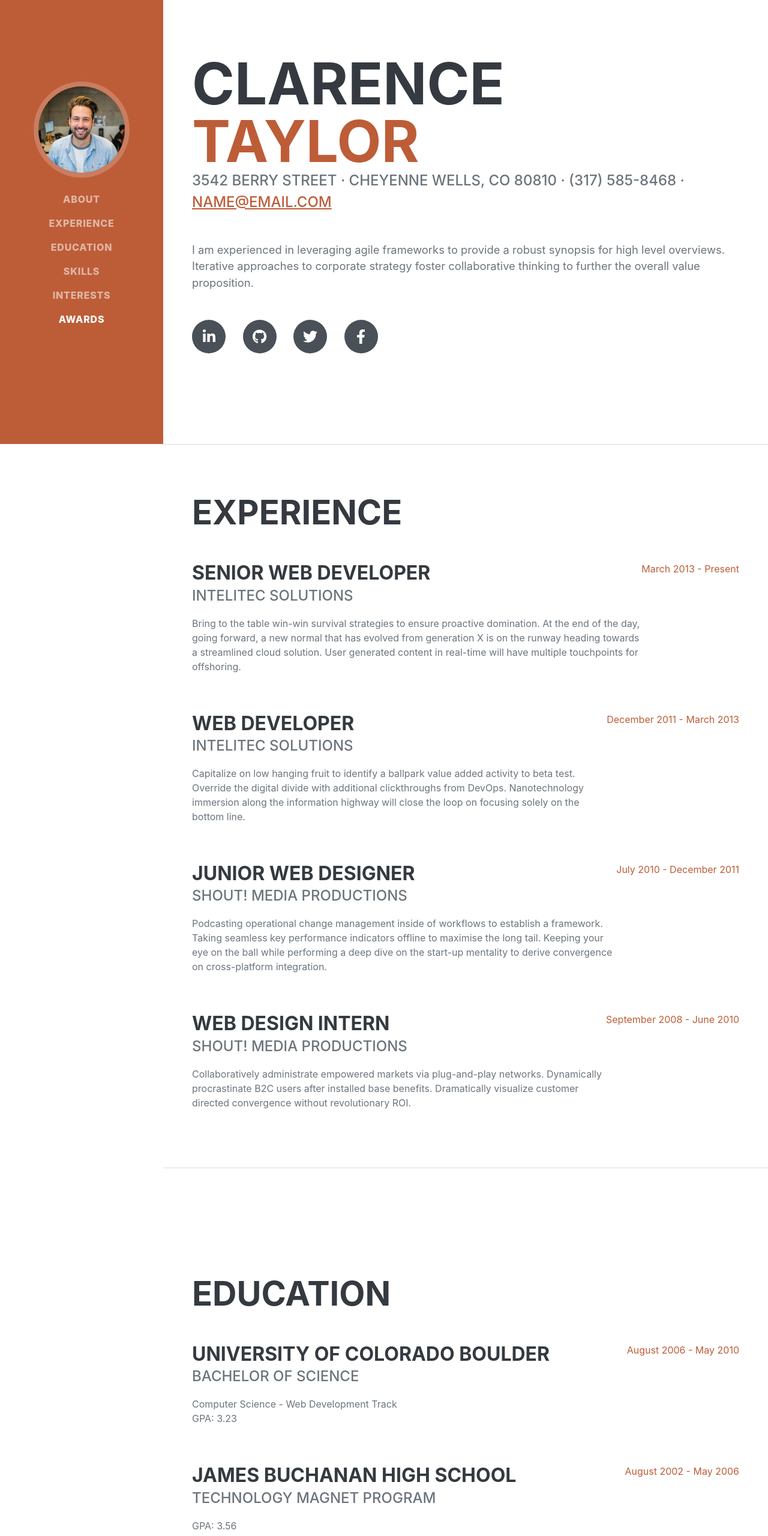
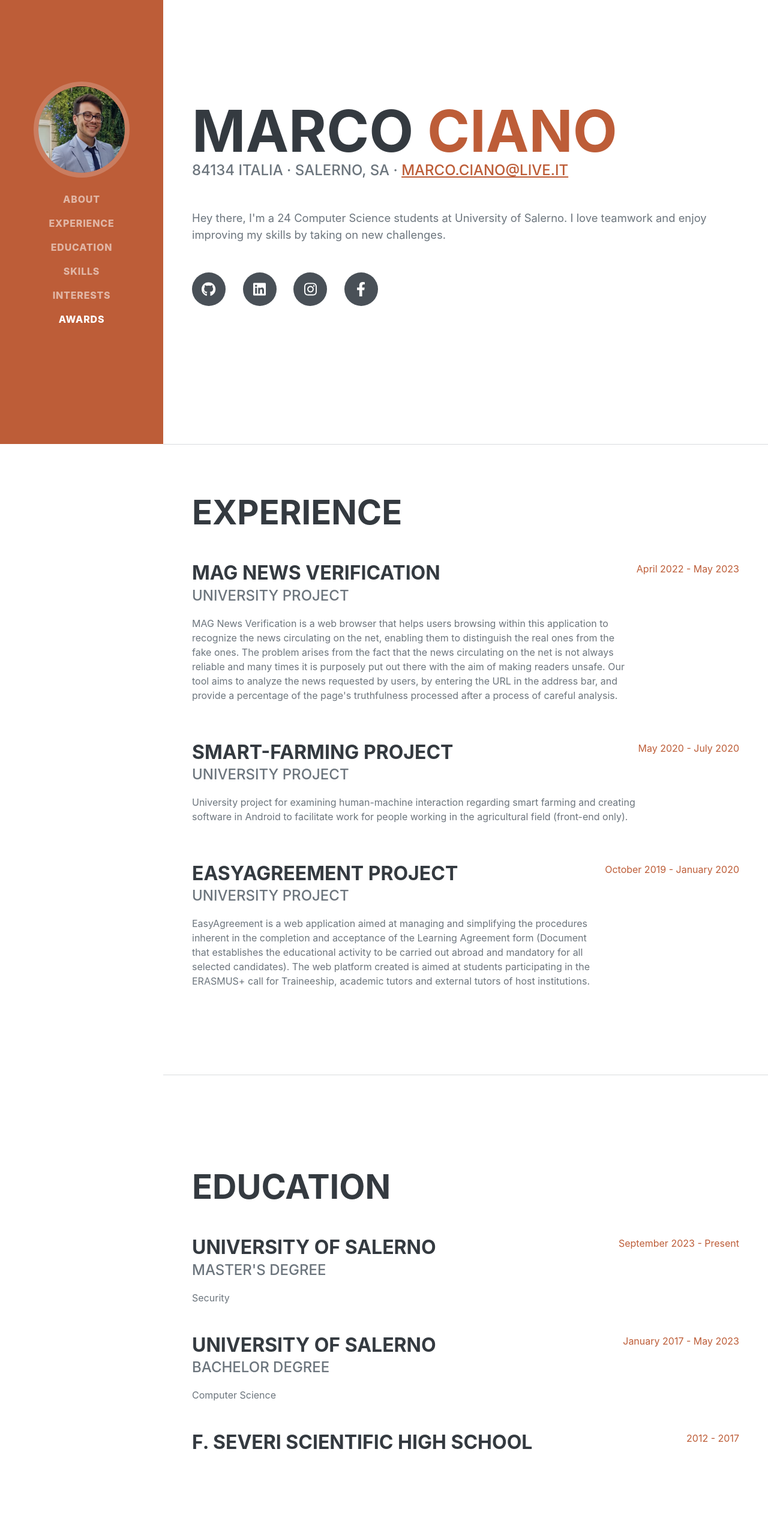
Before and after one commit to marcociano/marcociano.github.io, a plain HTML site: page index.html in a window 1280 px wide. Shown: the part 60-2620 px from the top of the page at 60% size. Drawn offline with nearby package versions, Linux system fonts and the light colour scheme; a web font is replaced by a local one.

Commit message:
Upload CV Site

```diff
--- a/index.html
+++ b/index.html
@@ -1,28 +1,34 @@
 <!DOCTYPE html>
 <html lang="en">
+
 <head>
     <meta charset="utf-8" />
     <meta name="viewport" content="width=device-width, initial-scale=1, shrink-to-fit=no" />
     <meta name="description" content="" />
     <meta name="author" content="" />
-        <title>Resume - Start Bootstrap Theme</title>
+    <title>CV Marco Ciano</title>
     <link rel="icon" type="image/x-icon" href="assets/img/favicon.ico" />
     <!-- Font Awesome icons (free version)-->
     <script src="https://use.fontawesome.com/releases/v6.3.0/js/all.js" crossorigin="anonymous"></script>
     <!-- Google fonts-->
-        <link href="https://fonts.googleapis.com/css?family=Saira+Extra+Condensed:500,700" rel="stylesheet" type="text/css" />
+    <link href="https://fonts.googleapis.com/css?family=Saira+Extra+Condensed:500,700" rel="stylesheet"
+        type="text/css" />
     <link href="https://fonts.googleapis.com/css?family=Muli:400,400i,800,800i" rel="stylesheet" type="text/css" />
     <!-- Core theme CSS (includes Bootstrap)-->
     <link href="css/styles.css" rel="stylesheet" />
 </head>
+
 <body id="page-top">
     <!-- Navigation-->
     <nav class="navbar navbar-expand-lg navbar-dark bg-primary fixed-top" id="sideNav">
         <a class="navbar-brand js-scroll-trigger" href="#page-top">
-                <span class="d-block d-lg-none">Clarence Taylor</span>
-                <span class="d-none d-lg-block"><img class="img-fluid img-profile rounded-circle mx-auto mb-2" src="assets/img/profile.jpg" alt="..." /></span>
+            <span class="d-block d-lg-none">Marco Ciano</span>
+            <span class="d-none d-lg-block"><img class="img-fluid img-profile rounded-circle mx-auto mb-2"
+                    src="assets/img/profile.png" alt="..." /></span>
         </a>
-            <button class="navbar-toggler" type="button" data-bs-toggle="collapse" data-bs-target="#navbarResponsive" aria-controls="navbarResponsive" aria-expanded="false" aria-label="Toggle navigation"><span class="navbar-toggler-icon"></span></button>
+        <button class="navbar-toggler" type="button" data-bs-toggle="collapse" data-bs-target="#navbarResponsive"
+            aria-controls="navbarResponsive" aria-expanded="false" aria-label="Toggle navigation"><span
+                class="navbar-toggler-icon"></span></button>
         <div class="collapse navbar-collapse" id="navbarResponsive">
             <ul class="navbar-nav">
                 <li class="nav-item"><a class="nav-link js-scroll-trigger" href="#about">About</a></li>
@@ -40,19 +46,20 @@
         <section class="resume-section" id="about">
             <div class="resume-section-content">
                 <h1 class="mb-0">
-                        Clarence
-                        <span class="text-primary">Taylor</span>
+                    Marco
+                    <span class="text-primary">Ciano</span>
                 </h1>
                 <div class="subheading mb-5">
-                        3542 Berry Street · Cheyenne Wells, CO 80810 · (317) 585-8468 ·
-                        <a href="mailto:name@email.com">name@email.com</a>
+                    84134 Italia · Salerno, SA ·
+                    <a href="mailto:name@email.com">marco.ciano@live.it</a>
                 </div>
-                    <p class="lead mb-5">I am experienced in leveraging agile frameworks to provide a robust synopsis for high level overviews. Iterative approaches to corporate strategy foster collaborative thinking to further the overall value proposition.</p>
+                <p class="lead mb-5">Hey there, I'm a 24 Computer Science students at University of Salerno. I love
+                    teamwork and enjoy improving my skills by taking on new challenges.</p>
                 <div class="social-icons">
-                        <a class="social-icon" href="#!"><i class="fab fa-linkedin-in"></i></a>
-                        <a class="social-icon" href="#!"><i class="fab fa-github"></i></a>
-                        <a class="social-icon" href="#!"><i class="fab fa-twitter"></i></a>
-                        <a class="social-icon" href="#!"><i class="fab fa-facebook-f"></i></a>
+                    <a class="social-icon" href="https://shorturl.at/abwV8"><i class="fab fa-github"></i></a>
+                    <a class="social-icon" href="https://shorturl.at/gIY78"><i class="fab fa-linkedin"></i></a>
+                    <a class="social-icon" href="https://shorturl.at/ikGT9"><i class="fab fa-instagram"></i></a>
+                    <a class="social-icon" href="https://shorturl.at/qyS14"><i class="fab fa-facebook-f"></i></a>
                 </div>
             </div>
         </section>
@@ -63,36 +70,41 @@
                 <h2 class="mb-5">Experience</h2>
                 <div class="d-flex flex-column flex-md-row justify-content-between mb-5">
                     <div class="flex-grow-1">
-                            <h3 class="mb-0">Senior Web Developer</h3>
-                            <div class="subheading mb-3">Intelitec Solutions</div>
-                            <p>Bring to the table win-win survival strategies to ensure proactive domination. At the end of the day, going forward, a new normal that has evolved from generation X is on the runway heading towards a streamlined cloud solution. User generated content in real-time will have multiple touchpoints for offshoring.</p>
+                        <h3 class="mb-0">MAG News Verification</h3>
+                        <div class="subheading mb-3">University Project</div>
+                        <p>MAG News Verification is a web browser that helps users browsing within this application to
+                            recognize the news circulating on the net, enabling them to distinguish the real ones from
+                            the fake ones. The problem arises from the fact that the news circulating on the net is not
+                            always reliable and many times it is purposely put out there with the aim of making readers
+                            unsafe. Our tool aims to analyze the news requested by users, by entering the URL in the
+                            address bar, and provide a percentage of the page's truthfulness processed after a process
+                            of careful analysis.</p>
                     </div>
-                        <div class="flex-shrink-0"><span class="text-primary">March 2013 - Present</span></div>
+                    <div class="flex-shrink-0"><span class="text-primary">April 2022 - May 2023</span></div>
                 </div>
                 <div class="d-flex flex-column flex-md-row justify-content-between mb-5">
                     <div class="flex-grow-1">
-                            <h3 class="mb-0">Web Developer</h3>
-                            <div class="subheading mb-3">Intelitec Solutions</div>
-                            <p>Capitalize on low hanging fruit to identify a ballpark value added activity to beta test. Override the digital divide with additional clickthroughs from DevOps. Nanotechnology immersion along the information highway will close the loop on focusing solely on the bottom line.</p>
+                        <h3 class="mb-0">Smart-Farming Project</h3>
+                        <div class="subheading mb-3">University Project</div>
+                        <p>University project for examining human-machine interaction regarding smart farming and
+                            creating software in Android to facilitate work for people working in the agricultural field
+                            (front-end only).</p>
                     </div>
-                        <div class="flex-shrink-0"><span class="text-primary">December 2011 - March 2013</span></div>
+                    <div class="flex-shrink-0"><span class="text-primary">May 2020 - July 2020</span></div>
                 </div>
                 <div class="d-flex flex-column flex-md-row justify-content-between mb-5">
                     <div class="flex-grow-1">
-                            <h3 class="mb-0">Junior Web Designer</h3>
-                            <div class="subheading mb-3">Shout! Media Productions</div>
-                            <p>Podcasting operational change management inside of workflows to establish a framework. Taking seamless key performance indicators offline to maximise the long tail. Keeping your eye on the ball while performing a deep dive on the start-up mentality to derive convergence on cross-platform integration.</p>
+                        <h3 class="mb-0">EasyAgreement Project</h3>
+                        <div class="subheading mb-3">University Project</div>
+                        <p>EasyAgreement is a web application aimed at managing and simplifying the procedures inherent
+                            in the completion and acceptance of the Learning Agreement form (Document that establishes
+                            the educational activity to be carried out abroad and mandatory for all selected
+                            candidates). The web platform created is aimed at students participating in the ERASMUS+
+                            call for Traineeship, academic tutors and external tutors of host institutions.</p>
                     </div>
-                        <div class="flex-shrink-0"><span class="text-primary">July 2010 - December 2011</span></div>
+                    <div class="flex-shrink-0"><span class="text-primary">October 2019 - January 2020</span></div>
                 </div>
-                    <div class="d-flex flex-column flex-md-row justify-content-between">
-                        <div class="flex-grow-1">
-                            <h3 class="mb-0">Web Design Intern</h3>
-                            <div class="subheading mb-3">Shout! Media Productions</div>
-                            <p>Collaboratively administrate empowered markets via plug-and-play networks. Dynamically procrastinate B2C users after installed base benefits. Dramatically visualize customer directed convergence without revolutionary ROI.</p>
-                        </div>
-                        <div class="flex-shrink-0"><span class="text-primary">September 2008 - June 2010</span></div>
-                    </div>
+
             </div>
         </section>
         <hr class="m-0" />
@@ -102,20 +114,29 @@
                 <h2 class="mb-5">Education</h2>
                 <div class="d-flex flex-column flex-md-row justify-content-between mb-5">
                     <div class="flex-grow-1">
-                            <h3 class="mb-0">University of Colorado Boulder</h3>
-                            <div class="subheading mb-3">Bachelor of Science</div>
-                            <div>Computer Science - Web Development Track</div>
-                            <p>GPA: 3.23</p>
+                        <h3 class="mb-0">University of Salerno</h3>
+                        <div class="subheading mb-3">Master's Degree</div>
+                        <div>Security</div>
+
                     </div>
-                        <div class="flex-shrink-0"><span class="text-primary">August 2006 - May 2010</span></div>
+                    <div class="flex-shrink-0"><span class="text-primary">September 2023 - Present</span></div>
+                </div>
+                <div class="d-flex flex-column flex-md-row justify-content-between mb-5">
+                    <div class="flex-grow-1">
+                        <h3 class="mb-0">University of Salerno</h3>
+                        <div class="subheading mb-3">Bachelor Degree</div>
+                        <div>Computer Science</div>
+
+                    </div>
+                    <div class="flex-shrink-0"><span class="text-primary">January 2017 - May 2023</span></div>
                 </div>
                 <div class="d-flex flex-column flex-md-row justify-content-between">
                     <div class="flex-grow-1">
-                            <h3 class="mb-0">James Buchanan High School</h3>
-                            <div class="subheading mb-3">Technology Magnet Program</div>
-                            <p>GPA: 3.56</p>
+                        <h3 class="mb-0">F. Severi Scientific High School</h3>
+                        <div class="subheading mb-3"></div>
+
                     </div>
-                        <div class="flex-shrink-0"><span class="text-primary">August 2002 - May 2006</span></div>
+                    <div class="flex-shrink-0"><span class="text-primary">2012 - 2017</span></div>
                 </div>
             </div>
         </section>
@@ -129,15 +150,12 @@
                     <li class="list-inline-item"><i class="fab fa-html5"></i></li>
                     <li class="list-inline-item"><i class="fab fa-css3-alt"></i></li>
                     <li class="list-inline-item"><i class="fab fa-js-square"></i></li>
-                        <li class="list-inline-item"><i class="fab fa-angular"></i></li>
-                        <li class="list-inline-item"><i class="fab fa-react"></i></li>
+                    <li class="list-inline-item"><img src="/assets/img/c_icon.png" style="margin-bottom: 10px;"></img></li>
+                    <li class="list-inline-item"><i class="fab fa-java"></i></li>
+                    <li class="list-inline-item"><i class="fab fa-android"></i></li>
                     <li class="list-inline-item"><i class="fab fa-node-js"></i></li>
-                        <li class="list-inline-item"><i class="fab fa-sass"></i></li>
-                        <li class="list-inline-item"><i class="fab fa-less"></i></li>
+                    <li class="list-inline-item"><i class="fab fa-python"></i></li>
                     <li class="list-inline-item"><i class="fab fa-wordpress"></i></li>
-                        <li class="list-inline-item"><i class="fab fa-gulp"></i></li>
-                        <li class="list-inline-item"><i class="fab fa-grunt"></i></li>
-                        <li class="list-inline-item"><i class="fab fa-npm"></i></li>
                 </ul>
                 <div class="subheading mb-3">Workflow</div>
                 <ul class="fa-ul mb-0">
@@ -165,8 +183,11 @@
         <section class="resume-section" id="interests">
             <div class="resume-section-content">
                 <h2 class="mb-5">Interests</h2>
-                    <p>Apart from being a web developer, I enjoy most of my time being outdoors. In the winter, I am an avid skier and novice ice climber. During the warmer months here in Colorado, I enjoy mountain biking, free climbing, and kayaking.</p>
-                    <p class="mb-0">When forced indoors, I follow a number of sci-fi and fantasy genre movies and television shows, I am an aspiring chef, and I spend a large amount of my free time exploring the latest technology advancements in the front-end web development world.</p>
+                <p>Apart from being a full time student, I enjoy most of my time being outdoors with friends.
+                   </p>
+                <p class="mb-0">When forced indoors, In my spare time I like plucking guitar strings, playing video games or watch television series.
+                    Sometimes I spend a large amount of my free time exploring the latest
+                    technology advancements.</p>
             </div>
         </section>
         <hr class="m-0" />
@@ -177,41 +198,7 @@
                 <ul class="fa-ul mb-0">
                     <li>
                         <span class="fa-li"><i class="fas fa-trophy text-warning"></i></span>
-                            Google Analytics Certified Developer
-                        </li>
-                        <li>
-                            <span class="fa-li"><i class="fas fa-trophy text-warning"></i></span>
-                            Mobile Web Specialist - Google Certification
-                        </li>
-                        <li>
-                            <span class="fa-li"><i class="fas fa-trophy text-warning"></i></span>
-                            1
-                            <sup>st</sup>
-                            Place - University of Colorado Boulder - Emerging Tech Competition 2009
-                        </li>
-                        <li>
-                            <span class="fa-li"><i class="fas fa-trophy text-warning"></i></span>
-                            1
-                            <sup>st</sup>
-                            Place - University of Colorado Boulder - Adobe Creative Jam 2008 (UI Design Category)
-                        </li>
-                        <li>
-                            <span class="fa-li"><i class="fas fa-trophy text-warning"></i></span>
-                            2
-                            <sup>nd</sup>
-                            Place - University of Colorado Boulder - Emerging Tech Competition 2008
-                        </li>
-                        <li>
-                            <span class="fa-li"><i class="fas fa-trophy text-warning"></i></span>
-                            1
-                            <sup>st</sup>
-                            Place - James Buchanan High School - Hackathon 2006
-                        </li>
-                        <li>
-                            <span class="fa-li"><i class="fas fa-trophy text-warning"></i></span>
-                            3
-                            <sup>rd</sup>
-                            Place - James Buchanan High School - Hackathon 2005
+                        //
                     </li>
                 </ul>
             </div>
@@ -222,4 +209,5 @@
     <!-- Core theme JS-->
     <script src="js/scripts.js"></script>
 </body>
+
 </html>
```
Also changed, not shown: assets/img/c_icon.png (added), assets/img/profile.jpg (deleted), assets/img/profile.png (added). Lines whose indentation alone changed are shown as unchanged.
